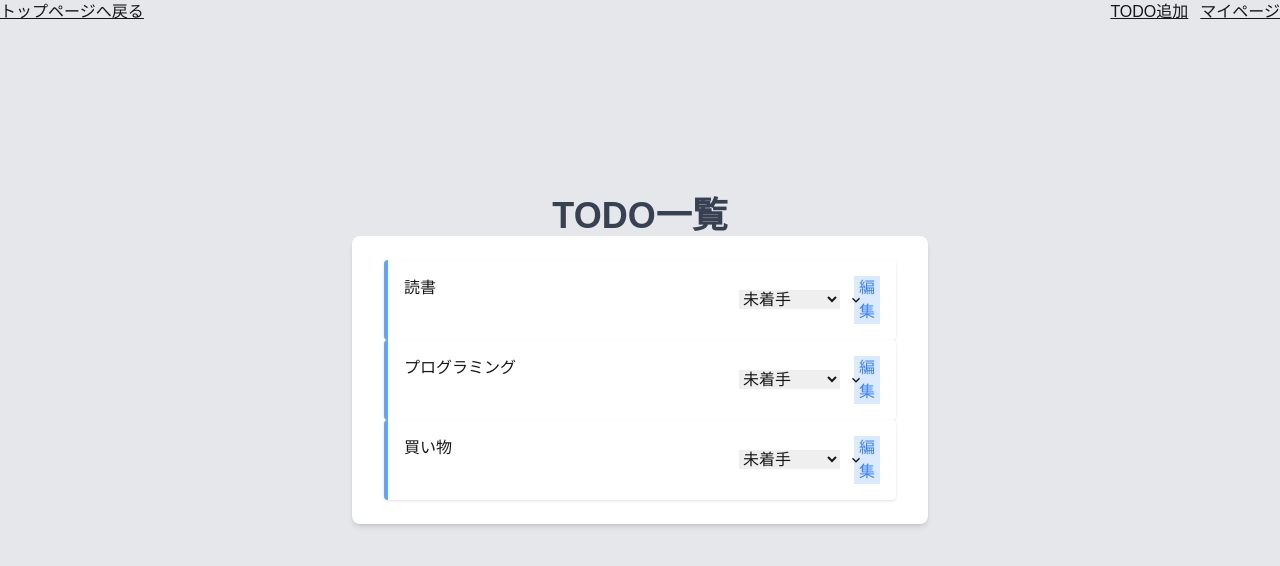
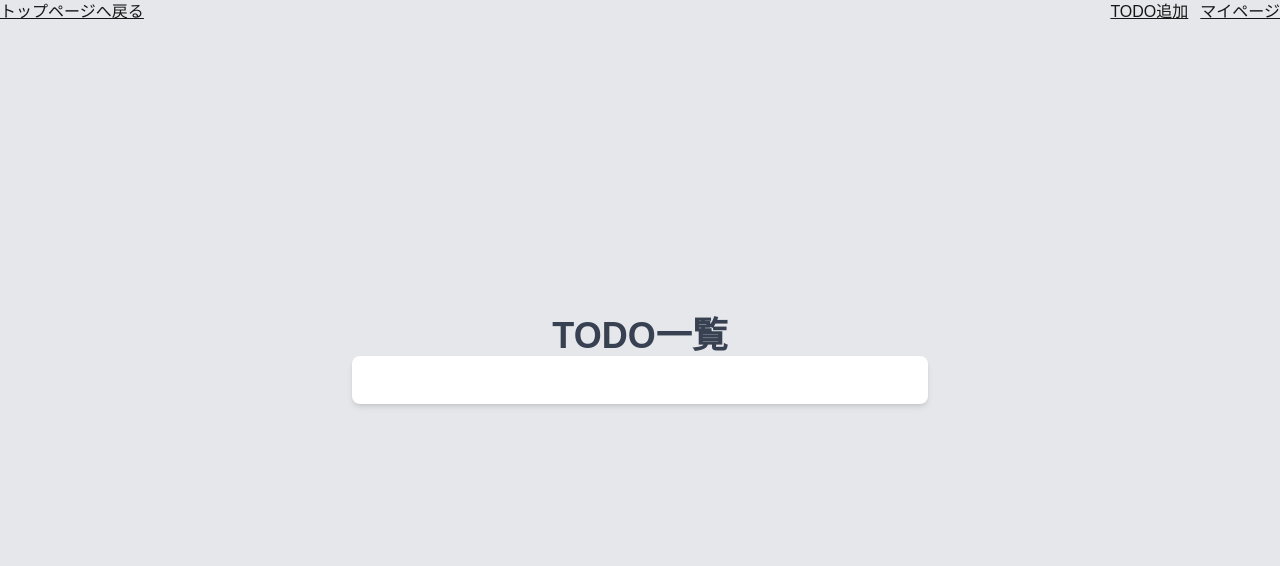
Before and after one commit to you2626/next-todolist-supabase, a Next.js app: page /todos in a window 1280 px wide. Shown: the top 566 px of the page. Built offline with nearby package versions, Linux system fonts and the light colour scheme.

Commit message:
supabaseの情報が反映された

```diff
--- a/src/app/components/AddTask.tsx
+++ b/src/app/components/AddTask.tsx
@@ -3,6 +3,7 @@
 import { Input, Textarea } from "@chakra-ui/react";
 import { useEffect, useState } from "react";
 import { getAllTodos } from "../utils/supabaseFunction";
+import TodoList from "./TodoList";
 
 const AddTask=()=>{
 
@@ -34,6 +35,7 @@ const AddTask=()=>{
             </div>
         </div>
     </form>
+    <TodoList todos={todos} />
     </section>
     )
 };
--- a/src/app/components/TodoList.tsx
+++ b/src/app/components/TodoList.tsx
@@ -1,12 +1,22 @@
 import { Select } from "@chakra-ui/react";
 import Link from "next/link";
+import { Todo } from "../utils/interface";
 
-export default function TodoList() {
+type Props={
+    todos:Todo[];
+};
+
+const TodoList=(props:Props)=> {
+    const {todos}=props;
+
     return (
         <div className="space-y-3">
             <ul>
-            <li className="flex justify-between p-4 bg-white border-l-4 border-blue-400 rounded shadow">
-                <span>読書</span>
+                {todos.map((todo)=>(
+                    <li
+                    key={todo.id}
+                    className="flex justify-between p-4 bg-white border-l-4 border-blue-400 rounded shadow">
+                    <span>{todo.title}</span>
                     <div className="flex items-center">
                         <Select className="mr-2">
                             <option value='notStarted'>未着手</option>
@@ -18,34 +28,10 @@ export default function TodoList() {
                             </button>
                     </div>
                 </li>
-            <li className="flex justify-between p-4 bg-white border-l-4 border-blue-400 rounded shadow">
-                <span>プログラミング</span>
-                <div className="flex items-center">
-                    <Select className="mr-2">
-                        <option value='notStarted'>未着手</option>
-                        <option value='inProgress'>作業中</option>
-                        <option value='done'>完了</option>
-                    </Select>
-                    <button className="flex items-center  text-blue-500 bg-blue-100">
-                        <Link href="/todos/id">編集</Link>
-                        </button>
-                </div>
-            </li>
-            <li className="flex justify-between p-4 bg-white border-l-4 border-blue-400 rounded shadow">
-                <span>買い物</span>
-                <div className="flex items-center">
-                    <Select className="mr-2">
-                        <option value='notStarted'>未着手</option>
-                        <option value='inProgress'>作業中</option>
-                        <option value='done'>完了</option>
-                    </Select>
-                    <button className="flex items-center  text-blue-500 bg-blue-100">
-                        <Link href="/todos/id">編集</Link>
-                        </button>
-                </div>
-            </li>
+                ))};
             </ul>
             </div>
-
     )
 };
+
+export default TodoList;
--- a/src/app/todos/page.tsx
+++ b/src/app/todos/page.tsx
@@ -1,7 +1,8 @@
 import { Header } from "../components/Header"
 import TodoList from "../components/TodoList"
 
-export default function() {
+
+export default function TodoPage() {
     return (
         <main>
             <Header />
@@ -9,7 +10,7 @@ export default function() {
                 <h1 className="text-4xl font-bold text-gray-700 -mt-32">TODO一覧</h1>
                 <div className="w-full max-w-xl">
                 <div className="w-full px-8 py-6 bg-white shadow-md rounded-lg">
-                    <TodoList />
+                {/* <TodoList todos={todos} /> */}
                 </div>
                 </div>
             </div>
--- /dev/null
+++ b/src/app/utils/interface.ts
@@ -0,0 +1,4 @@
+export interface Todo {
+    id:number;
+    title:string;
+};
```
Lines whose indentation alone changed are shown as unchanged.
